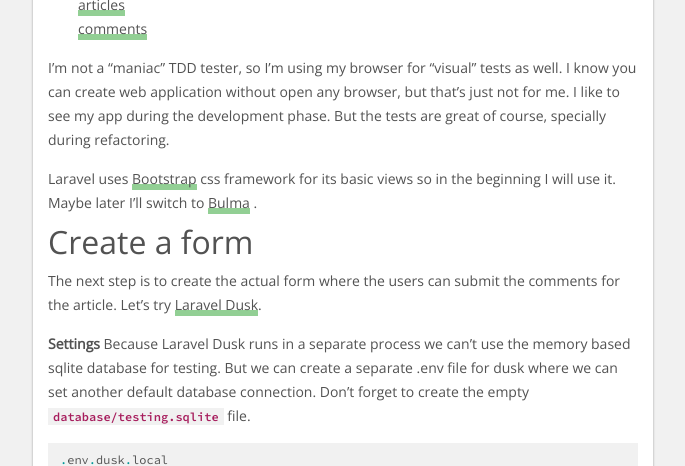
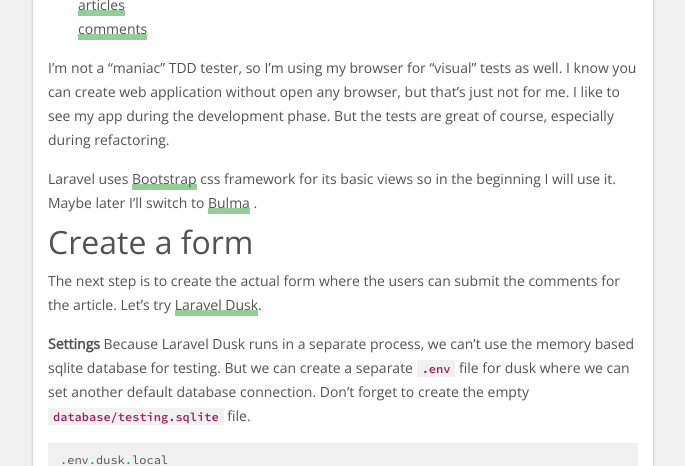
Before and after one commit to flamisz/flamisz.github.io, a Jekyll site: the page built from _posts/2017-04-06-laravel-echo-dusk-vuejs.markdown, in a window 1280 px wide and 900 px high, scrolled down 2618 px. Shown: the part 202-668 px from the top of the window, without its empty margins (297-982 px from the left). Built offline with Jekyll 4.4.1, drawn with Linux system fonts in a browser that asks for light colours; comment, search, counter and statistics services are not loaded; some of the changed text lies outside the part shown.

Commit message:
Update 2017-04-06-laravel-echo-dusk-vuejs.markdown

```diff
--- a/_posts/2017-04-06-laravel-echo-dusk-vuejs.markdown
+++ b/_posts/2017-04-06-laravel-echo-dusk-vuejs.markdown
@@ -17,9 +17,9 @@ That’s why I create a small “something” to learn and practice how to use a
 
 Therefore I build a simple website with comment module where users will get live notifications about comments.
 
-For front end I will use **vue.js** because I’d like learn the basics.
+For front end I will use **vue.js** because I’d like to learn the basics.
 
-Another think I would like to practise is testing in **Laravel**, specially the new browser test, **Dusk**.
+Another thing I would like to practice is testing in **Laravel**, especially the new browser test, **Dusk**.
 
 ## Round one: brainstorming
 The site will be very simple, at least at the beginning stage. It just has articles and on the article pages will be the comments.
@@ -51,9 +51,10 @@ The site will be very simple, at least at the beginning stage. It just has artic
 * Comment page for admin to seeset spamdelete comments (v2)
 
 ## Round two: database
+
 **Design**
 
-Maybe it’s a little bit “old school” but I like design the database on paper in the beginning. I know maybe (sure) it will change later, but when I design the database I design the whole system in my head. And I like seeing the database, table names, field names, not just in the migration files.
+Maybe it’s a little bit “old school” but I like design the database on paper in the beginning. I know, maybe (sure) it will change later, but when I design the database I design the whole system in my head. And I like seeing the database, table names, field names, not just in the migration files.
 
 For the users I use the Laravel built in user migrations with a little modification because I need admin user.
 
@@ -64,7 +65,7 @@ I need two tables:
 * Comments table
 * Articles table
 
-I know I’ll need models and controllers as well so I create a model with migration and controller:
+I know I’ll need models and controllers as well, so I create a model with migration and controller:
 
 {% highlight php %}
 php artisan make:model Comment -mc
@@ -111,7 +112,7 @@ phpunit.xml
     [articles](https://github.com/flamisz/laravel-echo/tree/master/tests/Unit/ArticleTest.php)
     [comments](https://github.com/flamisz/laravel-echo/tree/master/tests/Unit/CommentTest.php)
 
-I’m not a “maniac” TDD tester, so I’m using my browser for “visual” tests as well. I know you can create web application without open any browser, but that’s just not for me. I like to see my app during the development phase. But the tests are great of course, specially during refactoring.
+I’m not a “maniac” TDD tester, so I’m using my browser for “visual” tests as well. I know you can create web application without open any browser, but that’s just not for me. I like to see my app during the development phase. But the tests are great of course, especially during refactoring.
 
 Laravel uses [Bootstrap](http://getbootstrap.com) css framework for its basic views so in the beginning I will use it. Maybe later I’ll switch to [Bulma](http://bulma.io) .
 
@@ -119,7 +120,7 @@ Laravel uses [Bootstrap](http://getbootstrap.com) css framework for its basic vi
 The next step is to create the actual form where the users can submit the comments for the article. Let’s try [Laravel Dusk](https://laravel.com/docs/dusk).
 
 **Settings**
-Because Laravel Dusk runs in a separate process we can't use the memory based sqlite database for testing. But we can create a separate .env file for dusk where we can set another default database connection. Don't forget to create the empty `database/testing.sqlite` file.
+Because Laravel Dusk runs in a separate process, we can't use the memory based sqlite database for testing. But we can create a separate `.env` file for dusk where we can set another default database connection. Don't forget to create the empty `database/testing.sqlite` file.
 
 {% highlight php %}
 .env.dusk.local
```
Also changed, not shown: other parts of _posts/2017-04-06-laravel-echo-dusk-vuejs.markdown (+2 -2 lines).
